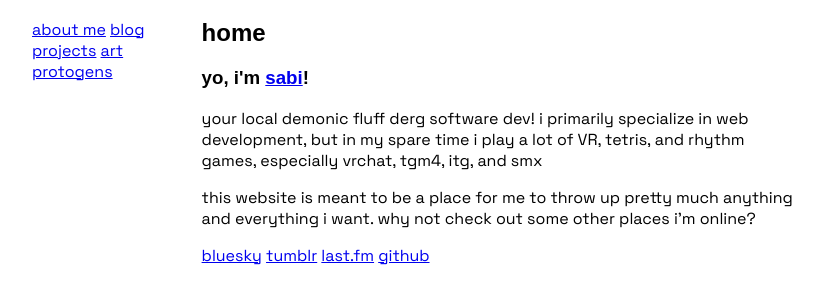
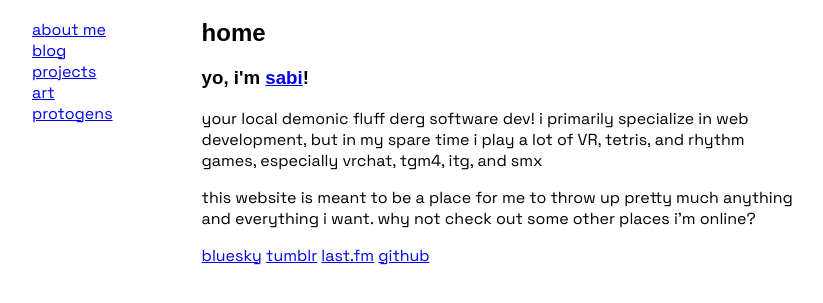
Before and after one commit to sabidesu/sabi.pink, an Eleventy site: page src/index.html in a window 1280 px wide. Shown: the part 61-364 px from the top of the page, without its empty margins (224-1047 px from the left). Built offline with nearby package versions, Linux system fonts and the light colour scheme; Eleventy itself is replaced by a stand-in of ours; files that its build step writes are made by us from their sources; a web font is replaced by a local one.

Commit message:
make nav links divs

```diff
--- a/src/_includes/partials/navigation.njk
+++ b/src/_includes/partials/navigation.njk
@@ -1,5 +1,7 @@
-<a href="/">about me</a>
-<a href="/blog">blog</a>
-<a href="/projects">projects</a>
-<a href="/art">art</a>
-<a href="/protogens">protogens</a>
+{% for link in [{ href: '/', text: 'about me' }, { href: '/blog', text: 'blog' }, { href: '/projects', text: 'projects' }, { href: '/art', text: 'art' }, { href: '/protogens', text: 'protogens' }] %}
+<a class="nav__link" href="{{ link.href }}">
+  <div>
+    {{ link.text }}
+  </div>
+</a>
+{% endfor %}
```
